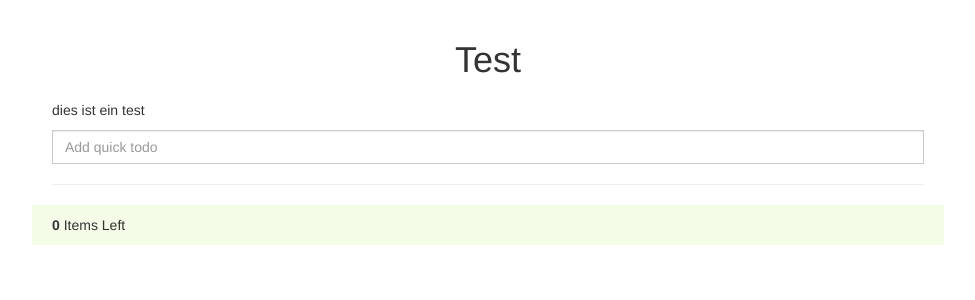
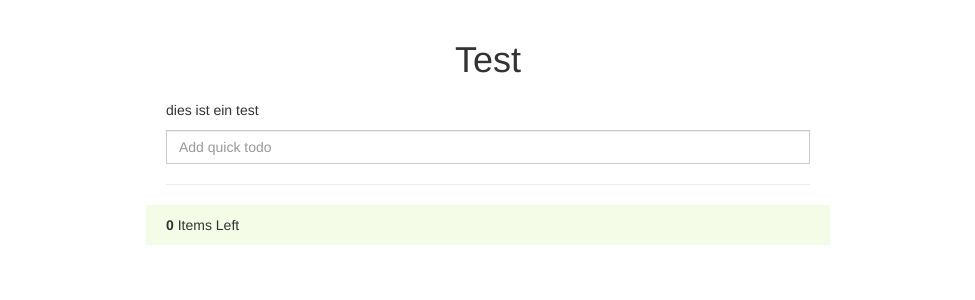
Before and after one commit to paulbellmann/ojuice, a Django app: page /blog/test/ in a window 1280 px wide. Shown: the part 52-352 px from the top of the page, without its empty margins (152-1127 px from the left). Run offline with Django 3.2, Linux system fonts and the light colour scheme; some libraries are stand-ins or nearby versions.

Commit message:
+ smaller interface

```diff
--- a/blog/static/css/style.css
+++ b/blog/static/css/style.css
@@ -13,7 +13,7 @@
 .todolist, .insform{
     background-color:#FFF;
     padding:20px 20px 10px 20px;
-    max-width: 80%;
+    max-width: 60%;
     margin: auto;
 }
 .todolist h1, .insform h1, .logform h2 {
```
